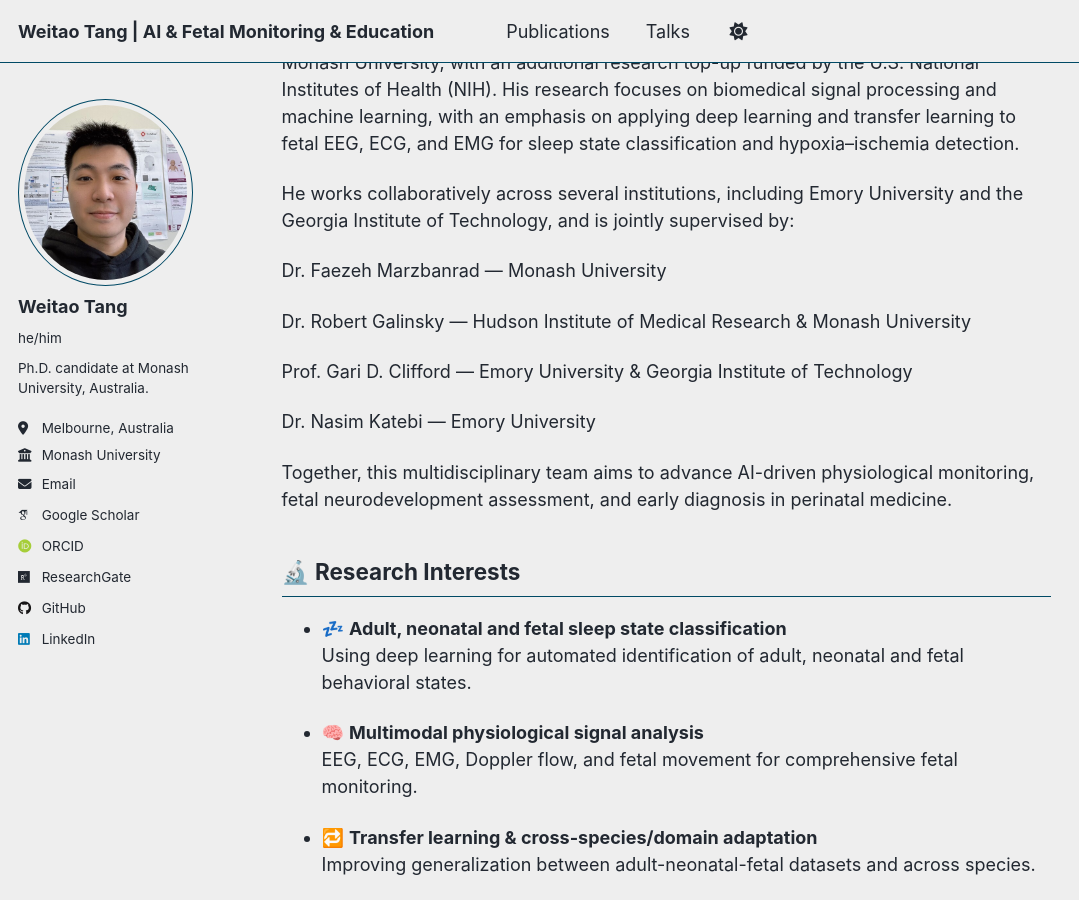
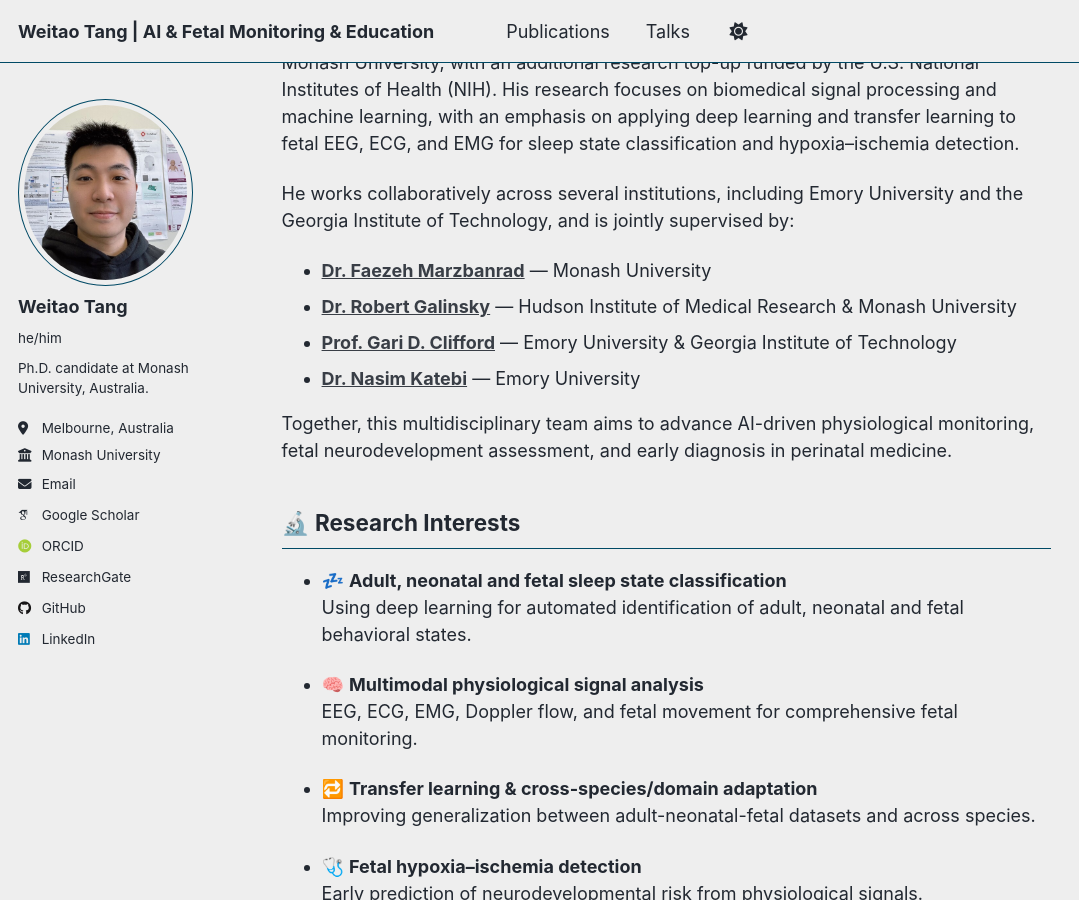
Before and after one commit to WeitaoTang-GitHub/WeitaoTang-GitHub.github.io, a Jekyll site: the page built from _pages/about.md, in a window 1280 px wide and 900 px high, scrolled down 376 px. Shown: the whole window, without its empty margins (0-1079 px from the left). Built offline with Jekyll 4.4.1, drawn with Linux system fonts in a browser that asks for light colours; some web fonts are replaced; part of the change alters nothing that is shown.

```diff
--- a/_pages/about.md
+++ b/_pages/about.md
@@ -15,13 +15,10 @@ Currently, he is supported by the Faculty of Engineering International Postgradu
 
 He works collaboratively across several institutions, including Emory University and the Georgia Institute of Technology, and is jointly supervised by:
 
-Dr. Faezeh Marzbanrad — Monash University
-
-Dr. Robert Galinsky — Hudson Institute of Medical Research & Monash University
-
-Prof. Gari D. Clifford — Emory University & Georgia Institute of Technology
-
-Dr. Nasim Katebi — Emory University
+*   [**Dr. Faezeh Marzbanrad**](https://research.monash.edu/en/persons/faezeh-marzbanrad) — Monash University
+*   [**Dr. Robert Galinsky**](https://www.hudson.org.au/scientists-clinicians/dr-robert-galinsky/) — Hudson Institute of Medical Research & Monash University
+*   [**Prof. Gari D. Clifford**](https://www.bmi.emory.edu/clifford/) — Emory University & Georgia Institute of Technology
+*   [**Dr. Nasim Katebi**](https://scholar.google.com/citations?user=your_link_here) — Emory University
 
 Together, this multidisciplinary team aims to advance AI-driven physiological monitoring, fetal neurodevelopment assessment, and early diagnosis in perinatal medicine.
 
```
